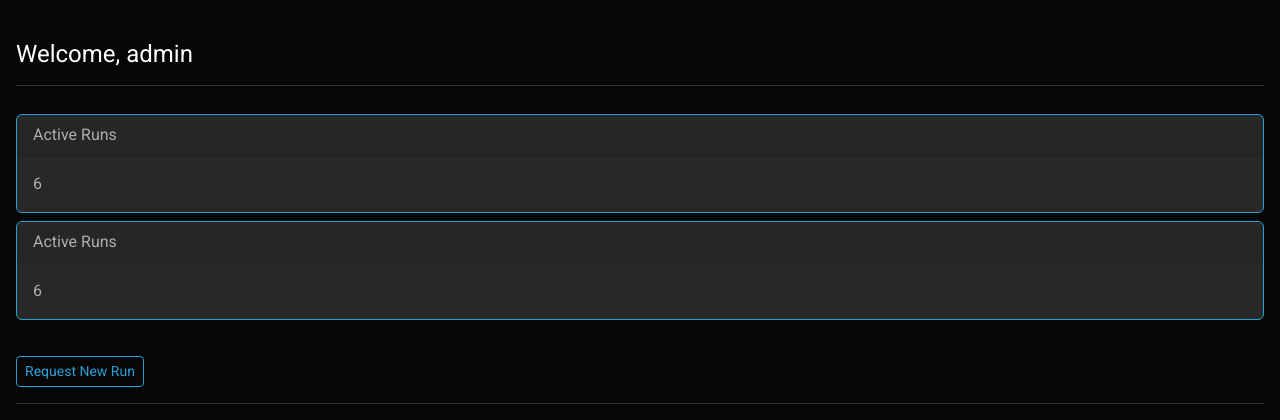
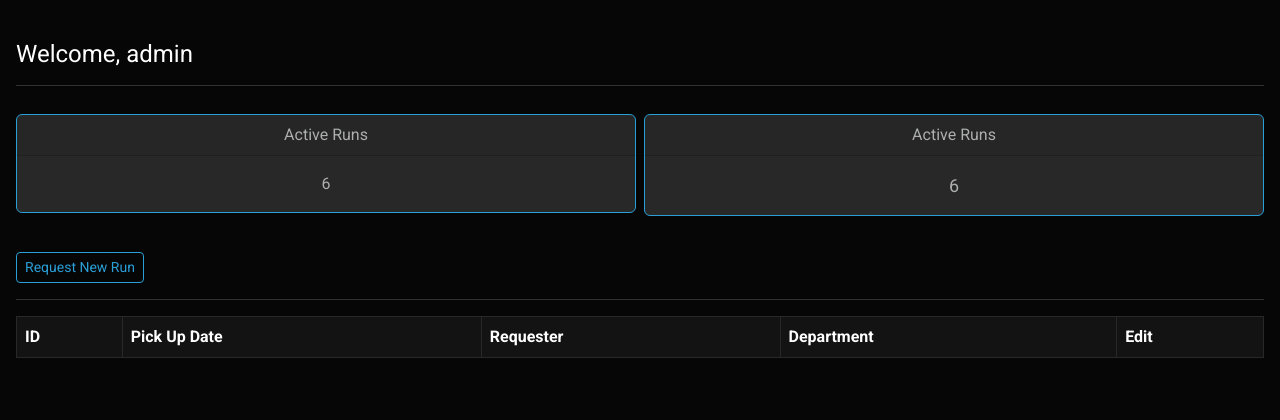
Before and after one commit to CIbarra310/on_the_day, a Django app: page /dashboard in a window 1280 px wide. Shown: the part 58-478 px from the top of the page. Run offline with Django 5.2, Linux system fonts and the light colour scheme; a user stored in the database is signed in; lists and menus that the app fills with data are empty.

Commit message:
Correct dashboard tile width
fixing col-sm-6 to col-6

```diff
--- a/app/templates/app/dashboard.html
+++ b/app/templates/app/dashboard.html
@@ -6,19 +6,19 @@
         <hr>
         <div class="p-2">
             <div class="row">
-                <div class="col-xs-6 p-1">
+                <div class="col-6 p-1">
                     <div class="card border-primary h-95">
-                        <div class="card-header">Active Runs</div>
-                        <div class="card-body">
+                        <div class="card-header text-center">Active Runs</div>
+                        <div class="card-body text-center">
                             <p class="card-text">6</p>
                         </div>
                     </div>
                 </div>
-                <div class="col-xs-6 p-1">
+                <div class="col-6 p-1">
                     <div class="card border-primary h-95">
-                        <div class="card-header">Active Runs</div>
+                        <div class="card-header text-center">Active Runs</div>
                         <div class="card-body">
-                            <p class="card-text">6</p>
+                            <p class="card-text text-center dash-p">6</p>
                         </div>
                     </div>
                 </div>
--- a/static/css/style.css
+++ b/static/css/style.css
@@ -6,3 +6,7 @@
 .message-text{
     color: white;
 }
+
+.dash-p {
+    font-size: large;
+}
```
